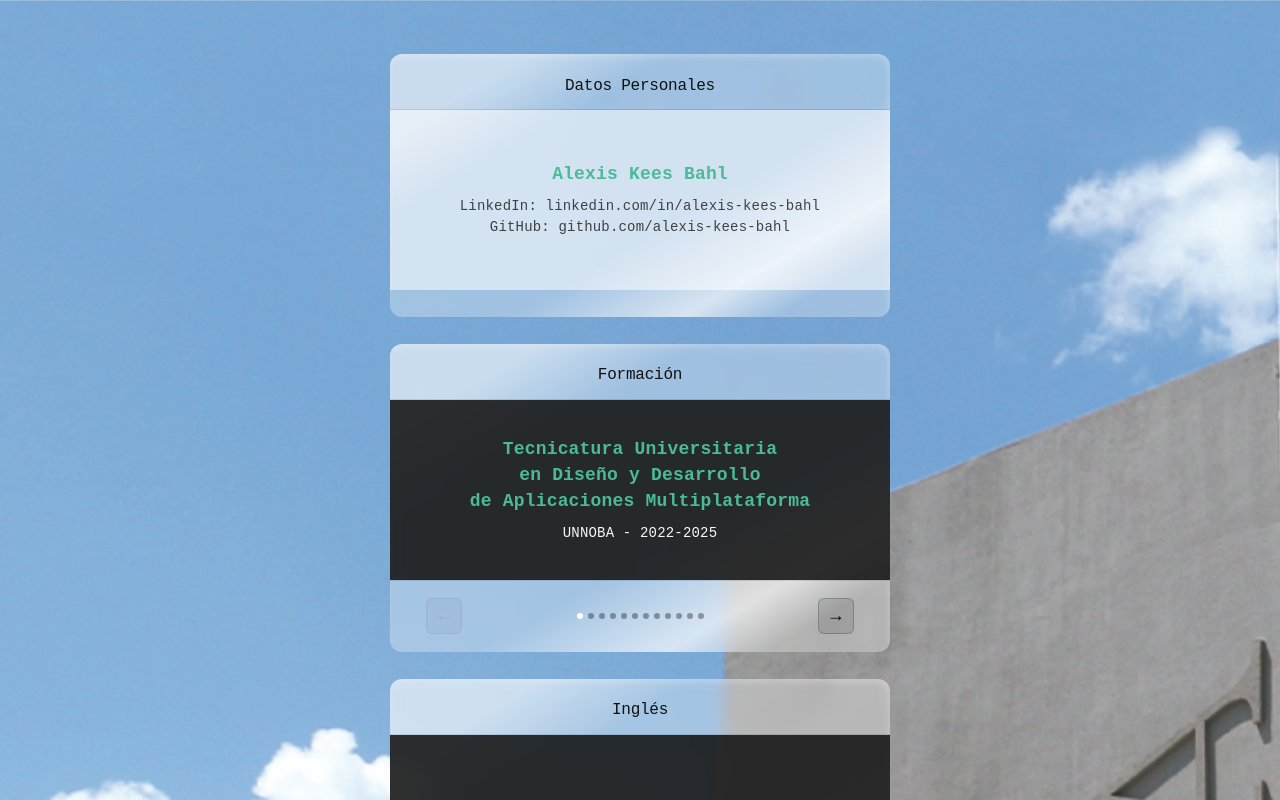
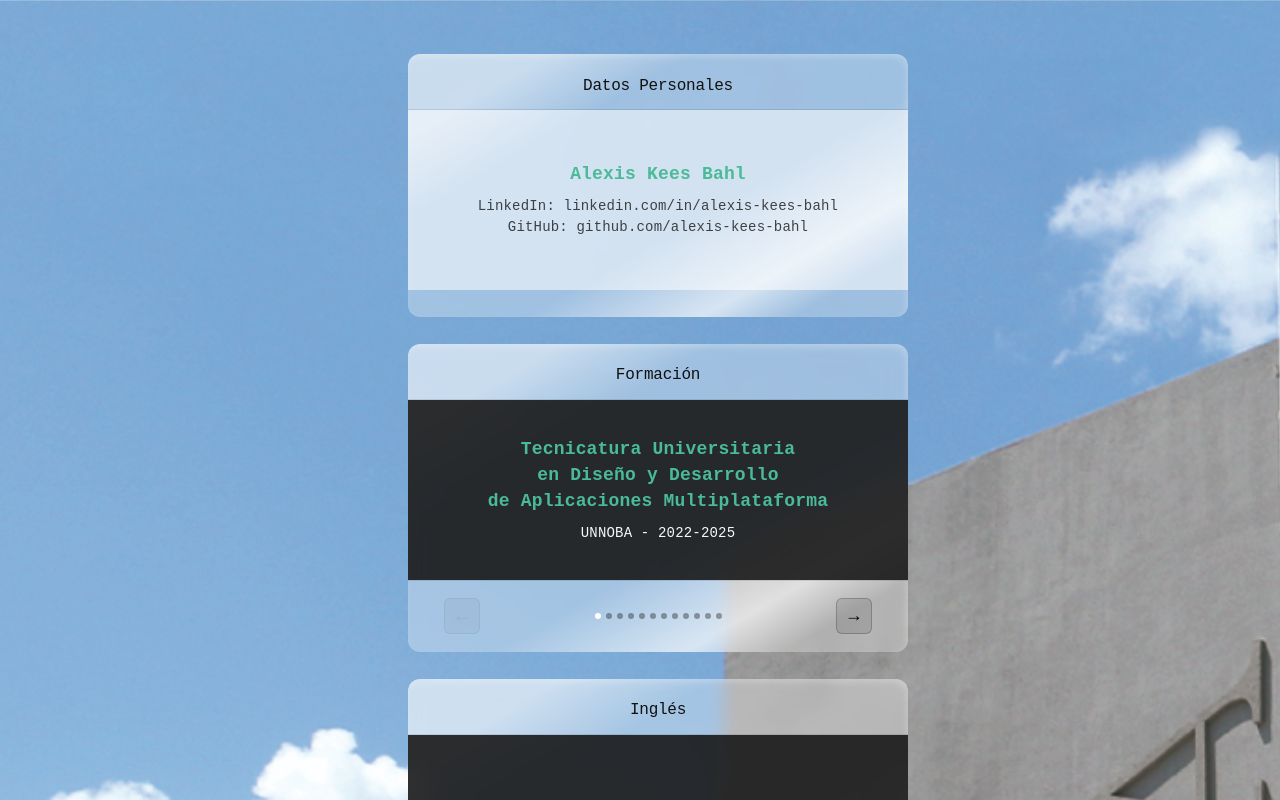
Before and after one commit to alexis-kees-bahl/alexis-kees-bahl.github.io, a React (Vite) app: page / in a window 1280 px wide. Shown: the top 800 px of the page. Built offline with nearby package versions, Linux system fonts and the light colour scheme.

Commit message:
Actualizar App.css

```diff
--- a/src/App.css
+++ b/src/App.css
@@ -1,6 +1,6 @@
 main {
   width: 100%;
-  margin: 3rem 0 0 0;
+  margin: 3rem 1rem 0 1rem;
   display: flex;
   flex-direction: column;
   gap: 1.5rem;
```
